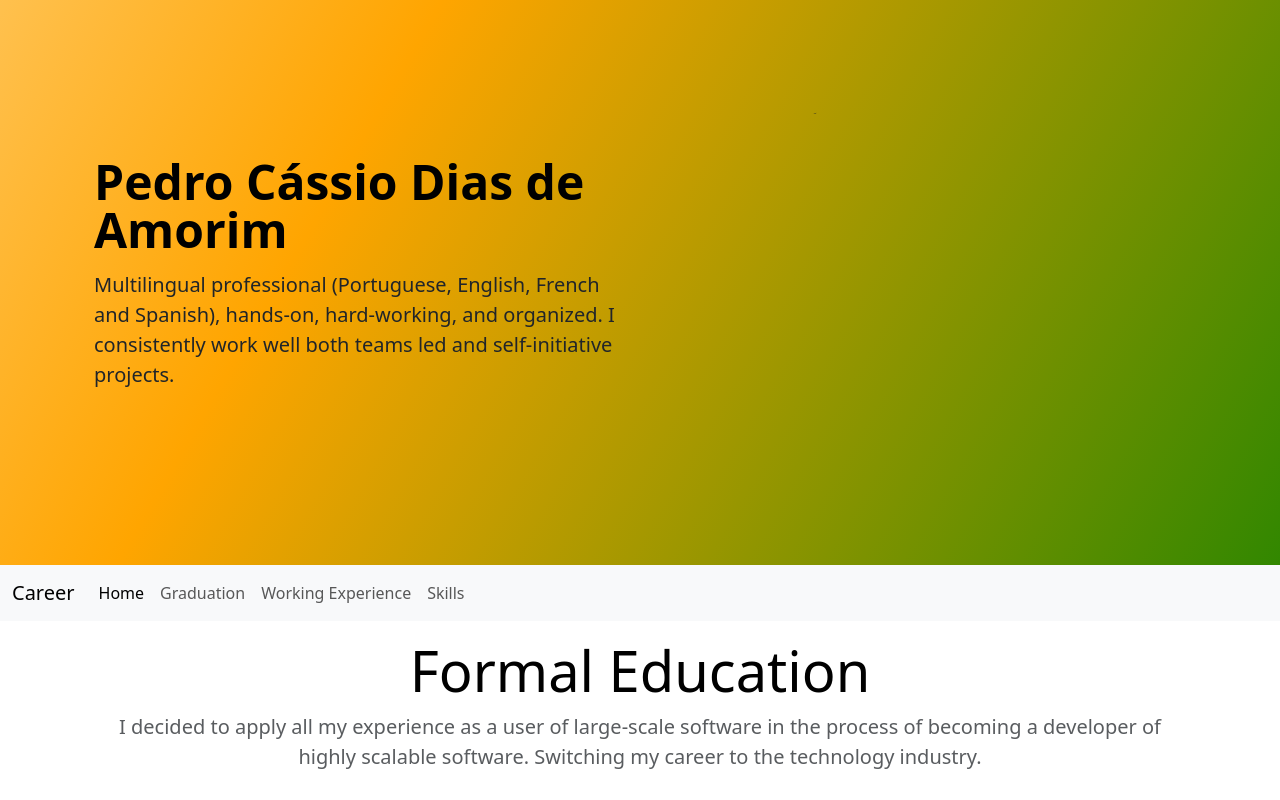
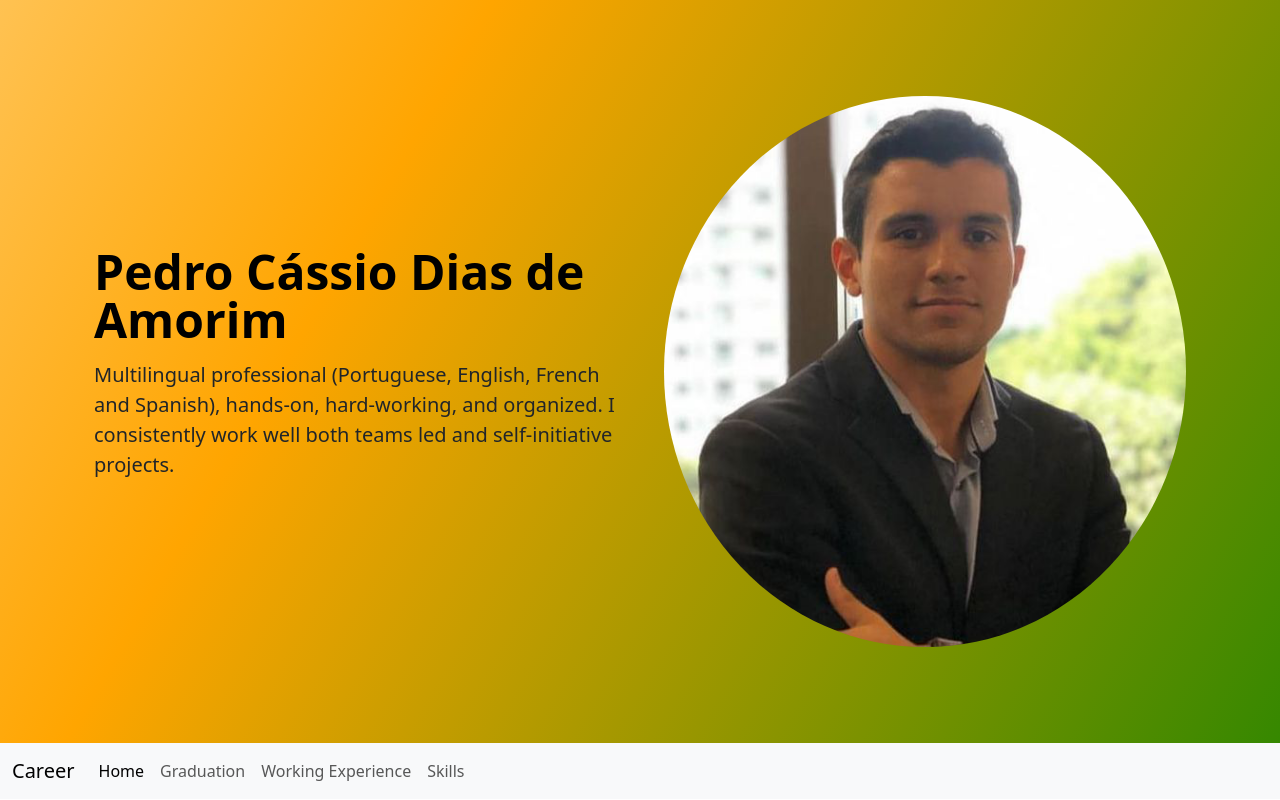
Before and after one commit to pedrocassioamorim/myresume.v2, a plain HTML site: page index.html in a window 1280 px wide. Shown: the top 800 px of the page. Drawn offline with nearby package versions, Linux system fonts and the light colour scheme.

Commit message:
Add files via upload

```diff
--- a/index.html
+++ b/index.html
@@ -46,7 +46,7 @@
     <div class="container col-xxl-8 px-4 py-5">
         <div class="row flex-lg-row-reverse align-items-center g-5 py-5">
           <div class="col-10 col-sm-8 col-lg-6">
-            <img src="../WhatsApp Image 2023-04-12 at 09.41.30.png.png" class="perfil d-block mx-lg-auto img-fluid" alt="Bootstrap Themes" width="700" height="500" loading="lazy">
+            <img src="./WhatsApp Image 2023-04-12 at 09.41.30.png.png" class="perfil d-block mx-lg-auto img-fluid" alt="Bootstrap Themes" width="700" height="500" loading="lazy">
           </div>
           <div class="col-lg-6">
             <h1 class="display-5 fw-bold text-body-emphasis lh-1 mb-3">Pedro Cássio Dias de Amorim</h1>
```
Also changed, not shown: WhatsApp Image 2023-04-12 at 09.41.30.png.png (added).
